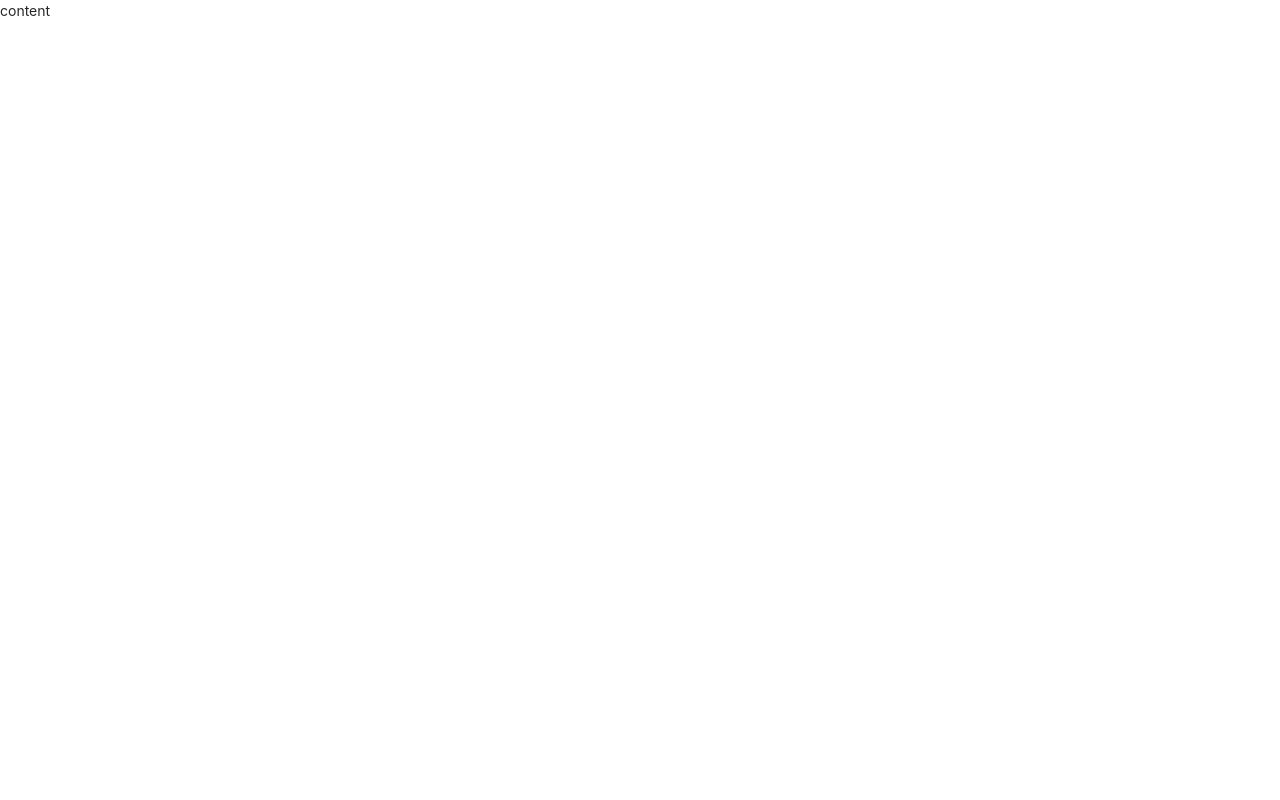
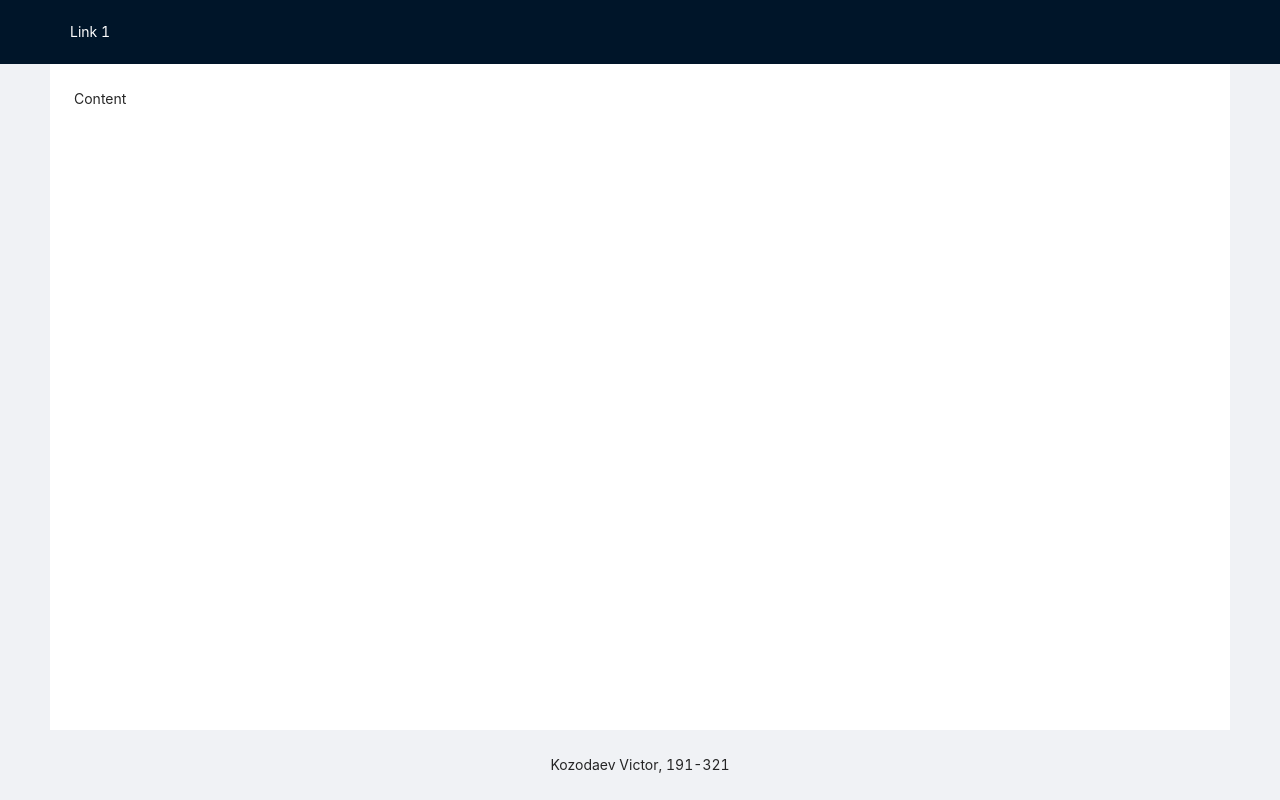
Before and after one commit to fredikey/university, a React (Create React App) app in the folder sem4/coursework/frontend/: page / in a window 1280 px wide. Built offline with nearby package versions, Linux system fonts and the light colour scheme.

Commit message:
Add: AppLayout component

```diff
--- a/sem4/coursework/frontend/src/App.tsx
+++ b/sem4/coursework/frontend/src/App.tsx
@@ -1,7 +1,8 @@
 import React from 'react'
+import AppLayout from './components/Layout'
 
 function App() {
-	return <main>content</main>
+	return <AppLayout>Content</AppLayout>
 }
 
 export default App
--- /dev/null
+++ b/sem4/coursework/frontend/src/components/Layout/index.tsx
@@ -0,0 +1,27 @@
+import React from 'react'
+import { Layout, Menu, Breadcrumb } from 'antd'
+import styles from './styles.module.scss'
+
+const { Header, Content, Footer } = Layout
+
+interface IProps {
+	children: React.ReactNode
+}
+
+function AppLayout({ children }: IProps) {
+	return (
+		<Layout className={styles.container}>
+			<Header>
+				<Menu theme="dark" mode="horizontal" defaultActiveFirst>
+					<Menu.Item>Link 1</Menu.Item>
+				</Menu>
+			</Header>
+			<Content className={styles.contentOuter}>
+				<div className={styles.content}>{children}</div>
+			</Content>
+			<Footer className={styles.footer}>Kozodaev Victor, 191-321</Footer>
+		</Layout>
+	)
+}
+
+export default AppLayout
--- /dev/null
+++ b/sem4/coursework/frontend/src/components/Layout/styles.module.scss
@@ -0,0 +1,20 @@
+.contentOuter,
+.content {
+	display: flex;
+	flex: 1;
+}
+.contentOuter {
+	padding: 0 50px;
+}
+.content {
+ 	padding: 24px;
+ 	background: #fff;
+}
+
+.footer {
+	text-align: center;
+}
+
+.container {
+	height: 100vh;
+}
--- /dev/null
+++ b/sem4/coursework/frontend/src/components/index.ts
@@ -0,0 +1,3 @@
+import Layout from './Layout'
+
+export { Layout }
```
